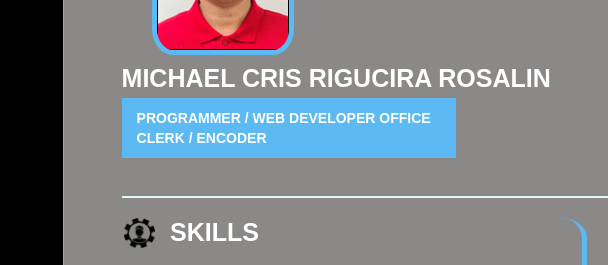
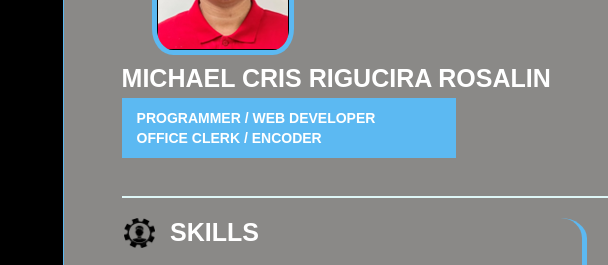
Before and after one commit to LetranEyeshield/resume, a plain HTML site: page index.html in a window 1280 px wide. Shown: the part 188-453 px from the top of the page, 0-608 px from the left. Drawn offline with nearby package versions, Linux system fonts and the light colour scheme.

Commit message:
Update style.css - span displayed block

```diff
--- a/css/style.css
+++ b/css/style.css
@@ -82,6 +82,10 @@ header{
     /* text-wrap: nowrap; */
     width: 62%;
     line-height: 20px;
+}
+
+.header_left h4 span{
+    display: block;
 }
 
 .header_right_upper{
```
